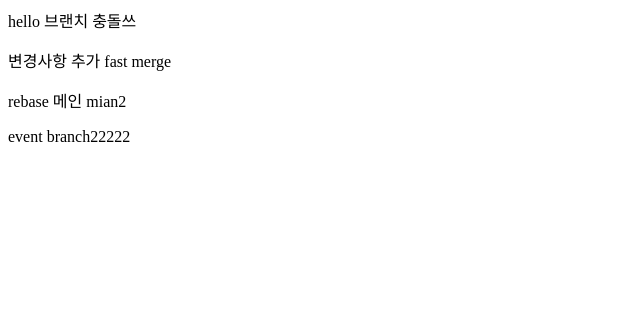
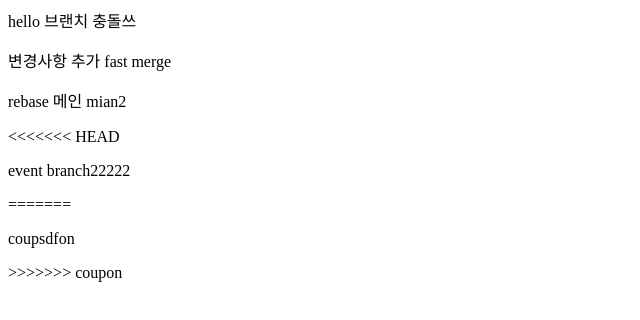
Before and after one commit to postrel63/GitinitTest, a plain HTML site: page index.html in a window 1280 px wide. Shown: the whole page, without its empty margins (0-640 px from the left). Drawn offline with Linux system fonts and the light colour scheme.

Commit message:
커밋이 왜이리 많아

```diff
--- a/index.html
+++ b/index.html
@@ -10,6 +10,11 @@
     <span>hello 브랜치 충돌쓰</span>
     <p>변경사항 추가 fast merge</p>
     <p>rebase 메인 mian2 </p>
+<<<<<<< HEAD
     <p>event branch22222</p>
+=======
+    <p>coupsdfon</p>
+
+>>>>>>> coupon
 </body>
 </html>
```
